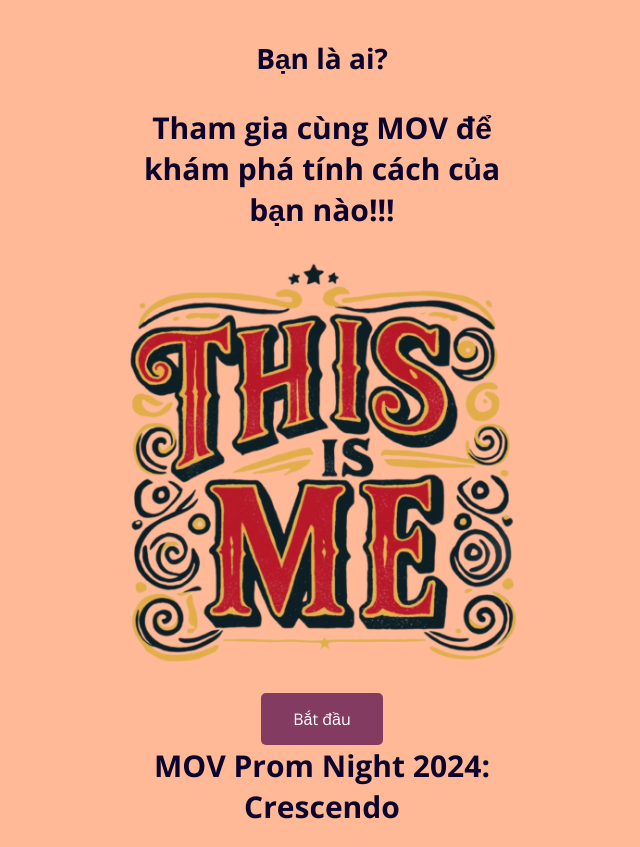
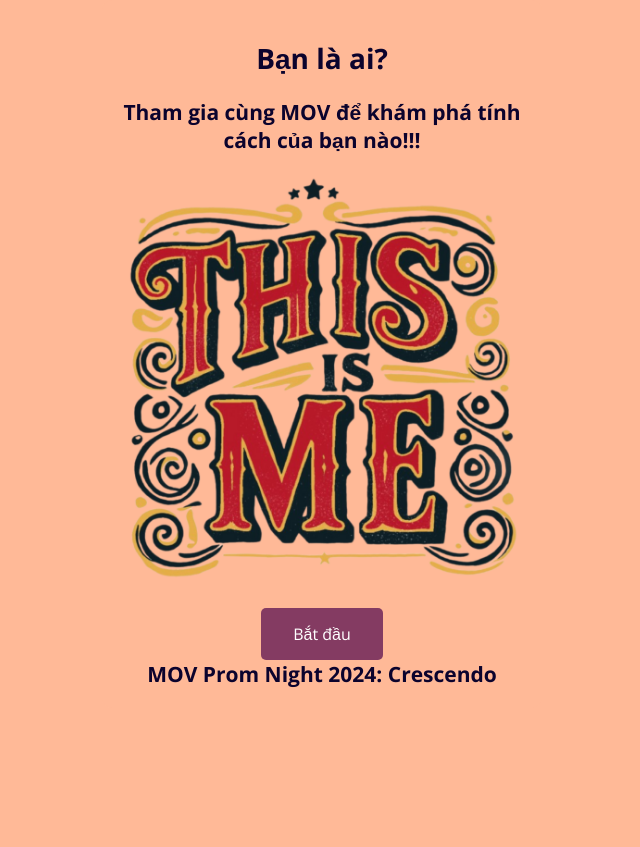
Before and after one commit to VictorBxlr/VictorBxlr.github.io, a plain HTML site: page index.html in a window 1280 px wide. Shown: the whole page, without its empty margins (318-958 px from the left). After the commit the page ends 800 px from the top, so only its background shows below. Drawn offline with nearby package versions, Linux system fonts and the light colour scheme.

Commit message:
Update styles.css

```diff
--- a/styles.css
+++ b/styles.css
@@ -62,11 +62,11 @@ h1 {
 
 }
 p{
-    font-size: 30px;
+    font-size: 21px;
 }
 
 p1{
-    font-size: 30px;
+    font-size: 21px;
 }
 
 .large-rectangular {
```
